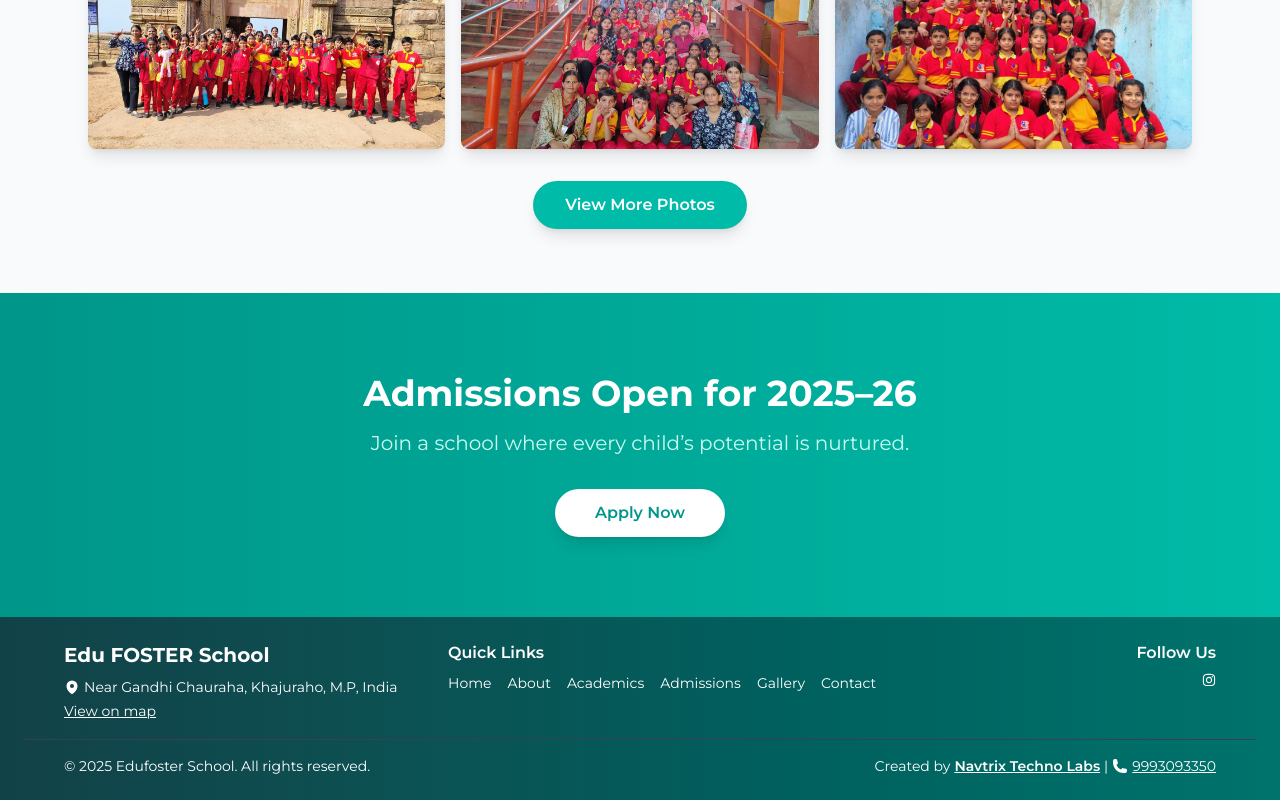
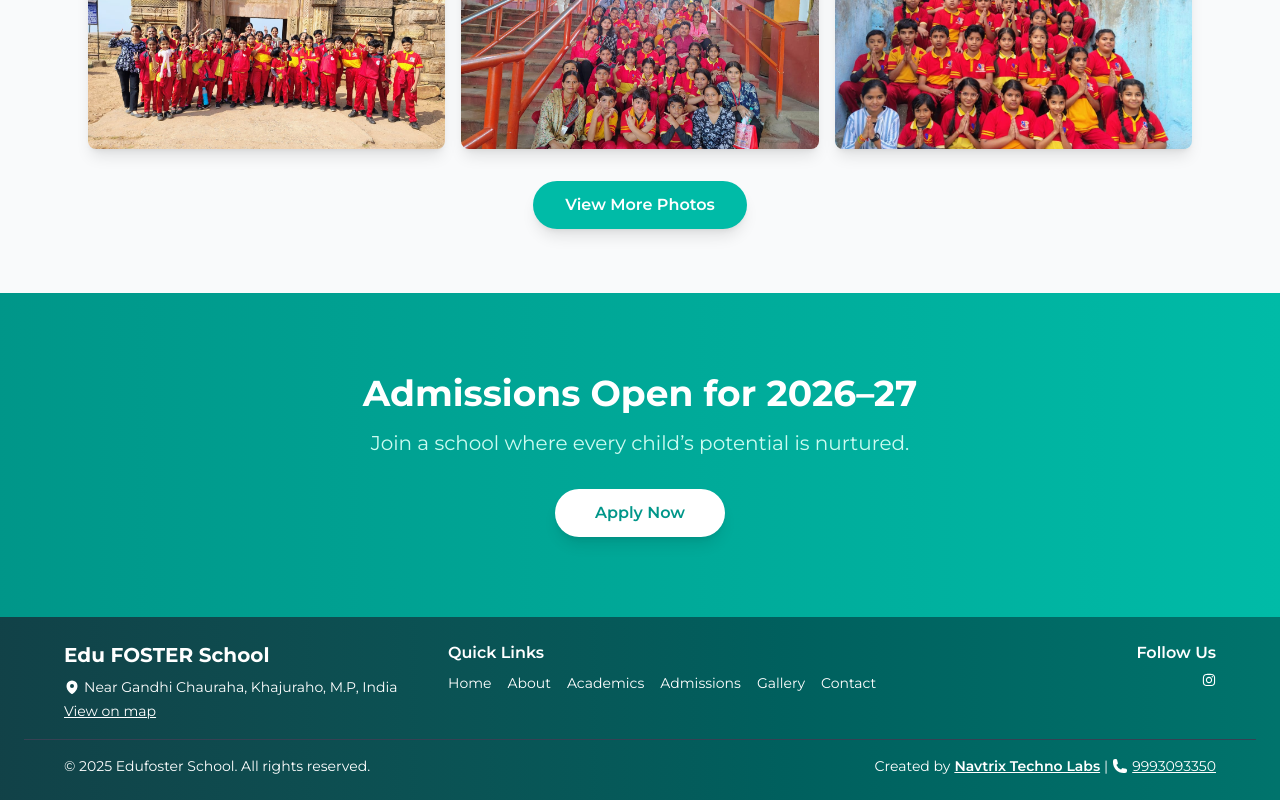
Before and after one commit to codezen28/Edufoster-School, a React (Vite) app: page / in a window 1280 px wide. Shown: the part 1783-2583 px from the top of the page. Built offline with nearby package versions, Linux system fonts and the light colour scheme.

Commit message:
Admission year changed

```diff
--- a/src/pages/Admissions.jsx
+++ b/src/pages/Admissions.jsx
@@ -56,7 +56,7 @@ export default function Admissions() {
             <span className="text-teal-400">Admissions</span> Open
           </h1>
           <p className="text-lg md:text-xl font-medium drop-shadow-md">
-            Join Edufoster School for the Academic Year 2025–26
+            Join Edufoster School for the Academic Year 2026–27 and unlock your child’s potential!
           </p>
         </motion.div>
       </section>
--- a/src/pages/Home.jsx
+++ b/src/pages/Home.jsx
@@ -212,7 +212,7 @@ export default function Home() {
           className="relative z-10 px-6"
         >
           <h2 className="text-3xl md:text-4xl font-bold mb-4">
-            Admissions Open for 2025–26
+            Admissions Open for 2026–27
           </h2>
           <p className="mb-8 text-lg md:text-xl text-teal-100">
             Join a school where every child’s potential is nurtured.
```
Also changed, not shown: 1 other file (tests, documents, lock files or other folders).
